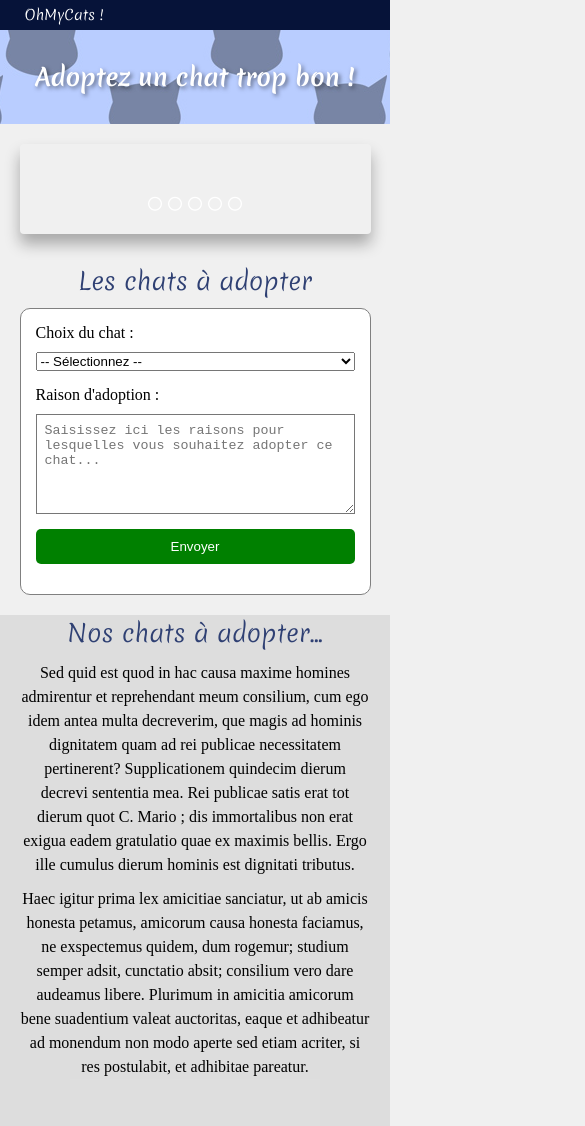
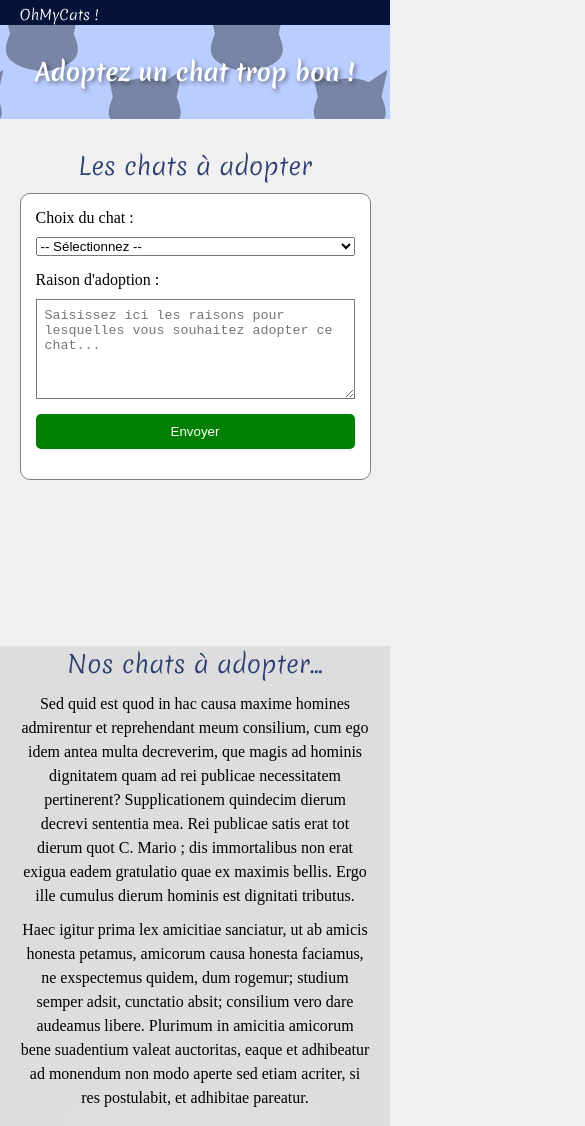
Before and after one commit to Swonath/adoption_chat, a plain HTML site: page index.html in a window 390 px wide. Shown: the top 1126 px of the page, 585 px wide, since content can reach past the window. Drawn offline with Linux system fonts and the light colour scheme.

Commit message:
Update styles.css

```diff
--- a/styles.css
+++ b/styles.css
@@ -13,15 +13,12 @@ body {
 header {
     background-color: #061339;
     color: white;
-    font-size: 14px;
 }
-
-h1 {
+header h1 {
     margin-left: 15%;
-    font-size: 18px;
-    padding: 5px;
+    font-size:20px;
+    padding-top: 5px;
     font-family: "Merienda", serif;
-    font-optical-sizing: auto;
     font-weight: 300;
     font-style: normal;
 }
@@ -30,7 +27,6 @@ h1 {
     background: url('./img/background.jpg') center;
     color: #FFF;
     padding: 50px 0;
-    font-size: 22px;
     font-style: normal;
     text-align: center;
     font-family: "Merienda", serif;
@@ -177,83 +173,6 @@ button {
     margin: 20px auto 0;
 }
 
-/* CARROUSEL */
-
-.carrousel{
-    width: 800px;
-    height: 450px;
-    /* border: solid 1px #303030; */
-    border-radius: 4px;
-    box-shadow: 0 10px 15px rgb(0, 0, 0, 0.3);
-    align-items: center;
-    position: relative;
-    overflow: hidden;
-}
-
-.container{
-    width: 800px;
-    height: 450px;
-}
-
-.bouton{
-    position: absolute;
-    width: 60px;
-    cursor: pointer;
-    top: 210px;
-}
-
-.g{
-    left: 0;
-    opacity: 0.8;
-    transform: rotate(180deg);
-    transition: all 0.3s ease;
-}
-
-.d{
-    right: 0;
-    opacity: 0.8;
-    transform: rotate(0deg);
-    transition: all 0.3s ease;
-}
-
-.g:hover{
-    transform: rotate(180deg) scale(1.1);
-    opacity: 1;
-    transition: all 0.3s ease;
-}
-
-.d:hover{
-    transform: rotate(0deg) scale(1.1);
-    opacity: 1;
-    transition: all 0.3s ease;
-}
-
-.hidden{
-    display: none;
-}
-
-.cercle-carrousel{
-    display: flex;
-    justify-content: center;
-    width: auto;
-}
-
-.cercle-carrousel p{
-    display: flex;
-    justify-content: space-around;
-    width: 20px;
-    margin-top: -30px;
-}
-
-.photo{
-    width: 800px;
-    height:450px;
-    margin: 0;
-    display: inline-block;
-    background-size: cover center;
-}
-
-
 /* block2 */
 
 .main-block2{
@@ -324,22 +243,11 @@ footer h3{
         flex-direction: column;
         width: 90%;
     }
-    .carrousel {
-        order: -1; /* Place le carrousel au-dessus du formulaire */
-        width: 100%;
-        height: auto;
-    }
-    .container {
-        width: 100%;
-        height: auto;
+    .carousel{
+        order: -1;
     }
     .form-adoption {
         width: 100%;
-    }
-    .photo {
-        width: 100%;
-        height: auto;
-        object-fit: cover; /* Ajuste l'image pour un affichage correct */
     }
     .tete-chat:hover{
         background-color: #061339;
@@ -361,10 +269,11 @@ footer h3{
     .main-block1 {
         flex-direction: column;
     }
-    .carrousel {
+    .carousel {
         order: -1; /* Place le carrousel au-dessus du formulaire */
-        width: 90%;
-        height: auto;
+    }
+    h5{
+        font-size: 8px;
     }
     .container-footer {
         flex-direction: column;
@@ -378,11 +287,6 @@ footer h3{
     }
     .tete-chat:hover{
         background-color: #061339;
-    }
-    .photo {
-        width: 100%;
-        height: auto;
-        object-fit: cover; /* Ajuste l'image pour un affichage correct */
     }
 }
 
@@ -399,24 +303,14 @@ footer h3{
     .form-container {
         padding: 15px;
     }
-    button {
-        width: 100%;
+    .carousel {
+        order: -1;
     }
-    .carrousel {
-        order: -1; /* Place le carrousel au-dessus du formulaire */
-        width: 100%;
-        height: auto;
-    }
-    .bouton {
-        width: 40px;
+    h5{
+        font-size: 8px;
     }
     footer h3 {
         font-size: 12px;
-    }
-    .photo {
-        width: 100%;
-        height: auto;
-        object-fit: cover; /* Ajuste l'image pour un affichage correct */
     }
     .tete-chat:hover{
         background-color: #061339;
```
